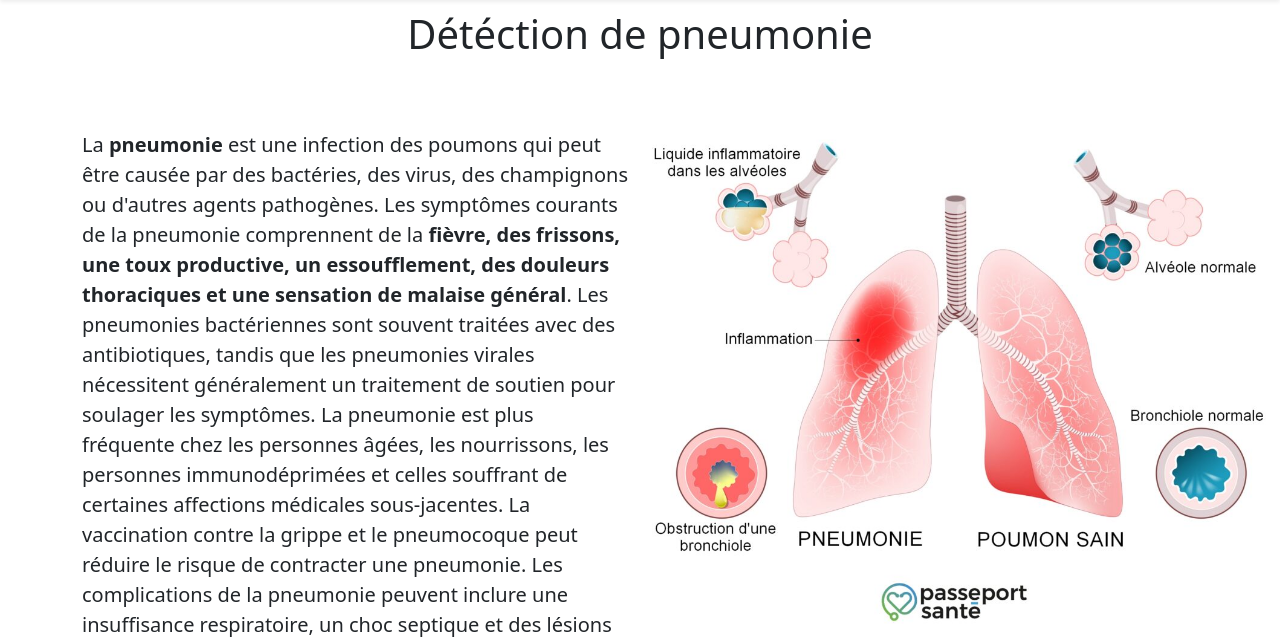
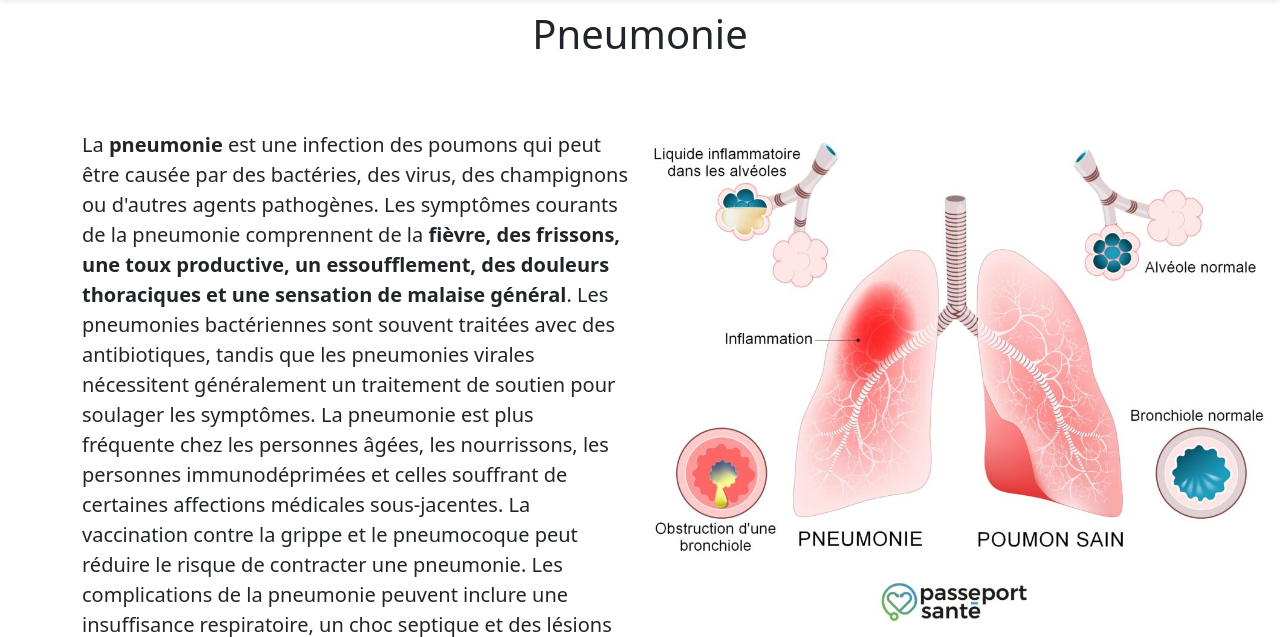
Before and after one commit to valentinpuillandre/PneumoApp, a Flask app: page / in a window 1280 px wide. Shown: the part 78-715 px from the top of the page. Run offline with Flask 3, Linux system fonts and the light colour scheme.

Commit message:
changement du nom

```diff
--- a/templates/index.html
+++ b/templates/index.html
@@ -1,14 +1,14 @@
 <!DOCTYPE html>
 <html>
 <head>
-    <title>Détéction de pneumonie</title>
+    <title>Pneumonie</title>
     <link href="https://cdn.jsdelivr.net/npm/bootstrap@5.3.2/dist/css/bootstrap.min.css" rel="stylesheet" integrity="sha384-T3c6CoIi6uLrA9TneNEoa7RxnatzjcDSCmG1MXxSR1GAsXEV/Dwwykc2MPK8M2HN" crossorigin="anonymous">
 </head>
 <body>
     {%include 'nav.html'%}
     <div class="container">
         <br>
-        <h1 class="text-center mt-2 mb-4">Détéction de pneumonie</h1>
+        <h1 class="text-center mt-2 mb-4">Pneumonie</h1>
         <br><br>
         <div class="row">
             <div class="col-md-6">
```
Also changed, not shown: 1 other file.
